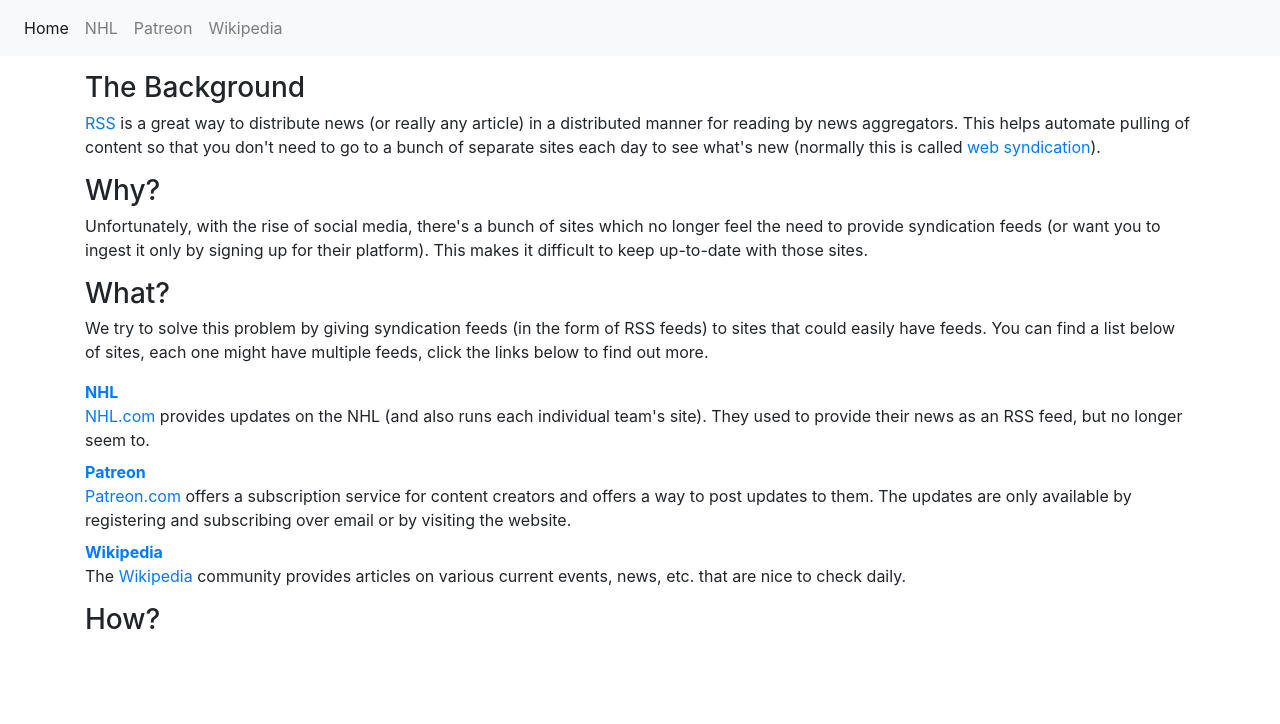
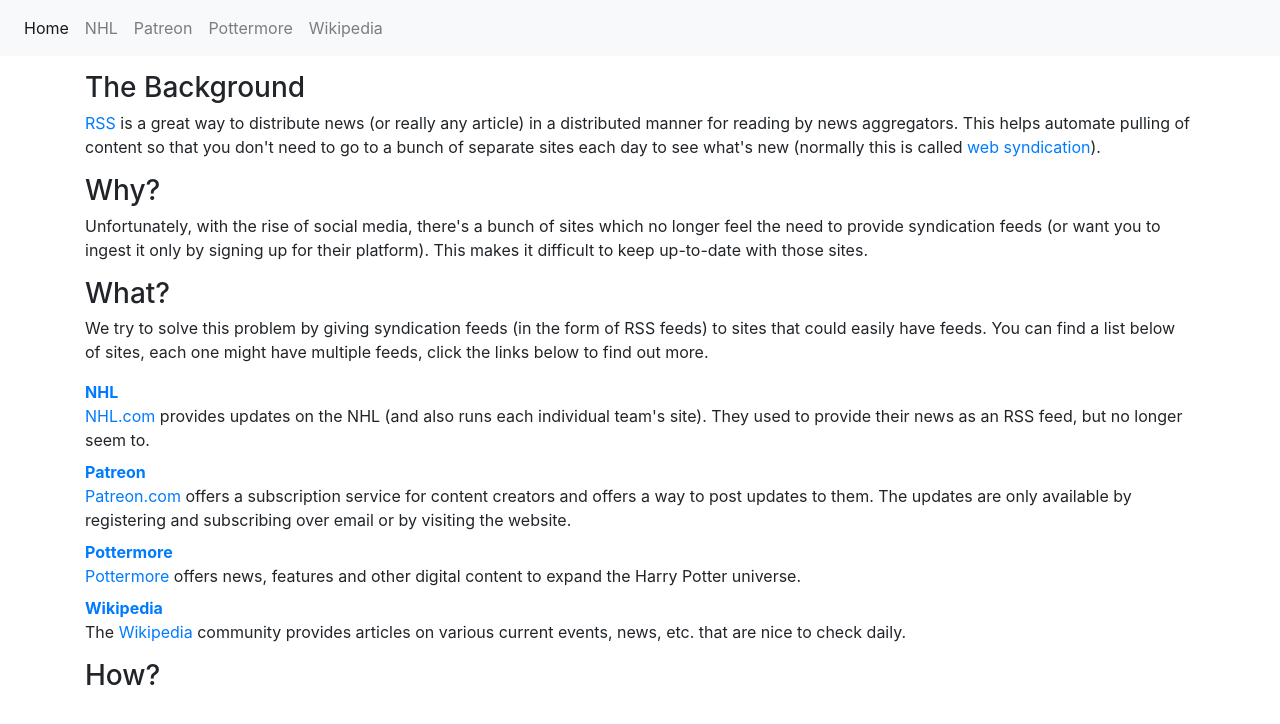
Before and after one commit to clokep/to-rss, a Flask app: page / in a window 1280 px wide. Shown: the top 724 px of the page. Run offline with Flask 2, Linux system fonts and the light colour scheme; some libraries are stand-ins or nearby versions.

Commit message:
Add links to Pottermore.

```diff
--- a/to_rss/templates/base.html
+++ b/to_rss/templates/base.html
@@ -22,6 +22,9 @@
             <a class="nav-link" href="/patreon/">Patreon</a>
           </li>
           <li class="nav-item">
+            <a class="nav-link" href="/pottermore/">Pottermore</a>
+          </li>
+          <li class="nav-item">
             <a class="nav-link" href="/wikipedia/">Wikipedia</a>
           </li>
         </ul>
--- a/to_rss/templates/index.html
+++ b/to_rss/templates/index.html
@@ -45,6 +45,11 @@
       updates are only available by registering and subscribing over email or by
       visiting the website.
     </dd>
+    <dt><a href="/pottermore/">Pottermore</a></dt>
+    <dd>
+      <a href="https://pottermore.com">Pottermore</a> offers news, features and
+      other digital content to expand the Harry Potter universe.
+    </dd>
     <dt><a href="/wikipedia/">Wikipedia</a></dt>
     <dd>
       The <a href="https://wikipedia.org">Wikipedia</a> community provides
```
